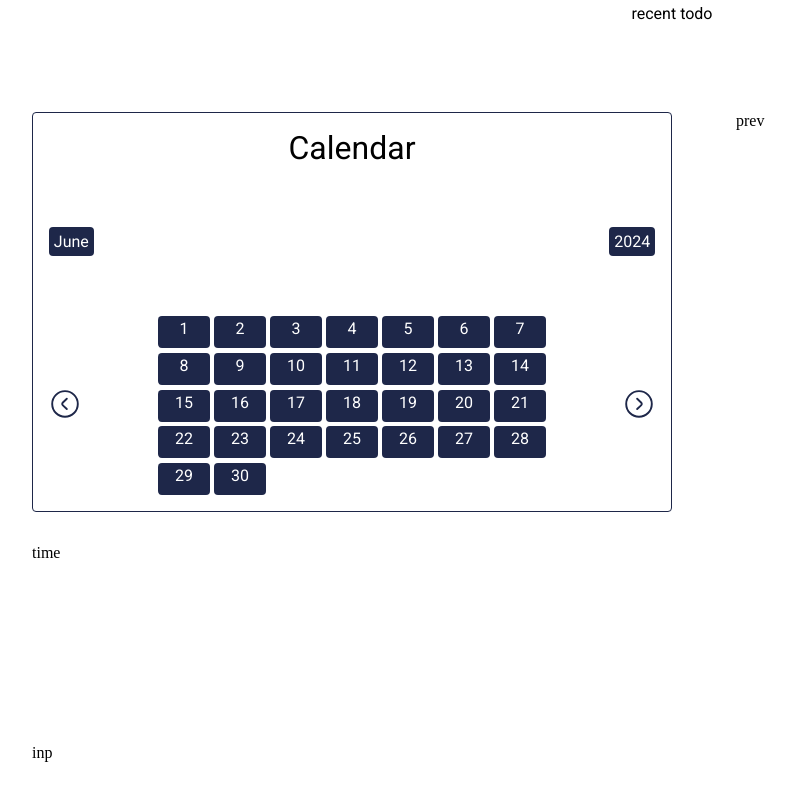
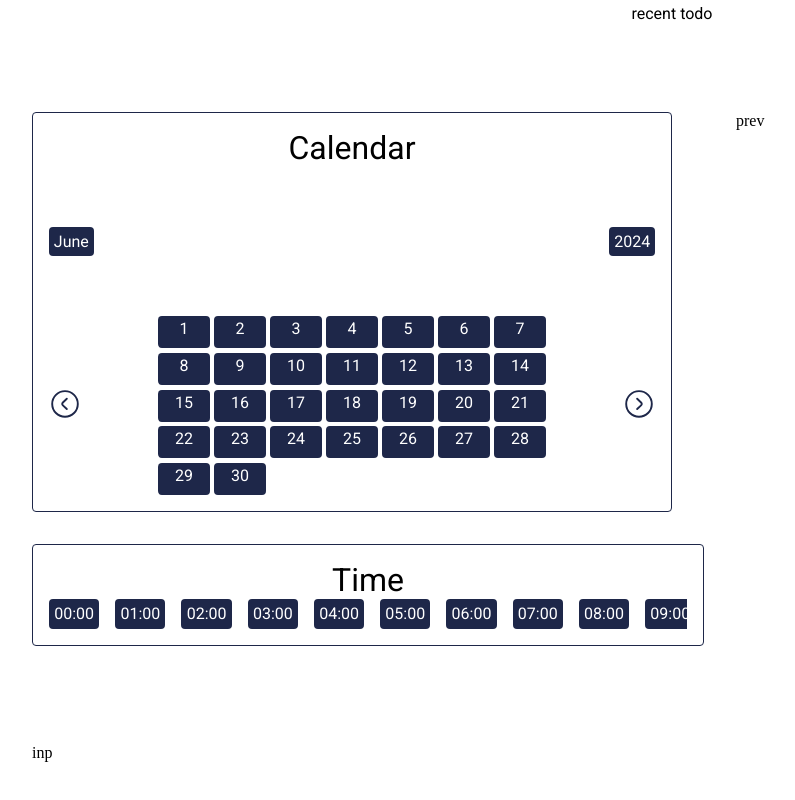
Before and after one commit to shashankskb18700/productivityWebApp, a React (Create React App) app: page /todo in a window 1280 px wide. Shown: the part 675-1475 px from the top of the page, without its empty margins (96-891 px from the left). Built offline with nearby package versions, Linux system fonts and the light colour scheme.

Commit message:
add time selector

```diff
--- a/src/components/features/todo/Todo.js
+++ b/src/components/features/todo/Todo.js
@@ -3,6 +3,7 @@ import { useState } from "react";
 import Header from "../../header/header";
 import Sidebar from "../../sidebar/sidebar";
 import Calender from "./calendar/calendar";
+import Time from "./time/time";
 import { ReactComponent as AddTask } from "../../../assets/svg/add-circle-svgrepo-com.svg";
 import TaskSub from "./taskSub/TaskSub";
 import "./Todo.css";
@@ -38,7 +39,9 @@ const Todo = () => {
             {" "}
             <Calender></Calender>
           </div>
-          <div>time</div>
+          <div>
+            <Time></Time>
+          </div>
           <div> inp</div>
           <div>prev</div>
         </div>
--- a/src/components/features/todo/calendar/Calendar.css
+++ b/src/components/features/todo/calendar/Calendar.css
@@ -27,7 +27,8 @@
   background-color: var(--header-background);
   color: var(--light-text);
   text-align: center;
-  padding-top: 3px;
+  padding-top: 1px;
+  border: 2px solid var(--header-background);
   border-radius: 0.25rem;
 }
 .calendarDate > div:hover {
--- /dev/null
+++ b/src/components/features/todo/time/time.css
@@ -0,0 +1,40 @@
+.time {
+  /* width: 100vw; */
+  /* height: 50%;  */
+  display: flex;
+  flex-direction: column;
+  justify-content: space-between;
+  /* overflow: auto; */
+  border: 1px solid var(--header-background);
+  padding: 1rem;
+  text-align: center;
+  border-radius: 0.25rem;
+  font-size: 2rem;
+  font-family: "Roboto";
+}
+
+.time div {
+}
+
+.timeCont {
+  width: 100%;
+  display: flex;
+  justify-content: space-between;
+  overflow: auto;
+}
+.timeCont div {
+  padding: 0.2rem;
+  font-size: 1rem;
+  margin-right: 1rem;
+  background-color: var(--header-background);
+  border-radius: 0.25rem;
+  border: 2px solid var(--header-background);
+  color: var(--light-text);
+}
+.timeCont div:hover {
+  border: 2px solid var(--header-background);
+  background-color: var(--light-text);
+  color: var(--header-backgroud);
+  transition: 0.5s;
+  border-radius: 0.25rem;
+}
--- /dev/null
+++ b/src/components/features/todo/time/time.js
@@ -0,0 +1,24 @@
+import "./time.css";
+
+const Time = () => {
+  let arr = [];
+
+  for (let i = 0; i <= 23; i++) {
+    arr.push(i);
+  }
+  return (
+    <div className="time">
+      <div>Time</div>
+      <div className="timeCont">
+        {arr.map((a) => (
+          <div key={a}>
+            {a < 10 ? 0 : ""}
+            {a}:00
+          </div>
+        ))}
+      </div>
+    </div>
+  );
+};
+
+export default Time;
```
